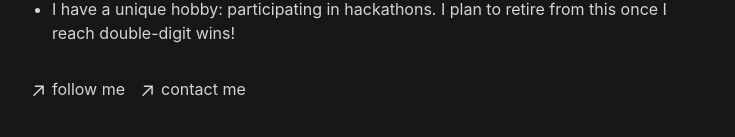
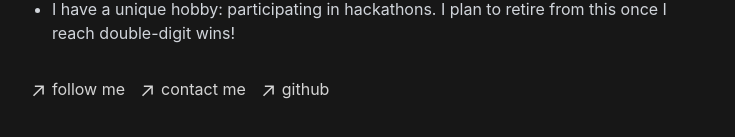
Before and after one commit to dunyanong/myportfolio, a Next.js app: page / in a window 1280 px wide. Shown: the part 1985-2122 px from the top of the page, without its empty margins (272-1007 px from the left). Built offline with nearby package versions, Linux system fonts and the light colour scheme; no server answers.

Commit message:
dunyan: added github icon

```diff
--- a/pages/index.tsx
+++ b/pages/index.tsx
@@ -190,6 +190,28 @@
               <p className="ml-2 h-7">contact me</p>
             </a>
           </li>
+          <li>
+            <a
+              className="flex items-center transition-all hover:text-neutral-100"
+              rel="noopener noreferrer"
+              target="_blank"
+              href="https://github.com/dunyanong"
+            >
+              <svg
+                width={12}
+                height={12}
+                viewBox="0 0 12 12"
+                fill="none"
+                xmlns="http://www.w3.org/2000/svg"
+              >
+                <path
+                  d="M2.07102 11.3494L0.963068 10.2415L9.2017 1.98864H2.83807L2.85227 0.454545H11.8438V9.46023H10.2955L10.3097 3.09659L2.07102 11.3494Z"
+                  fill="currentColor"
+                />
+              </svg>
+              <p className="ml-2 h-7">github</p>
+            </a>
+          </li>
         </ul>
 
       </main>
```
